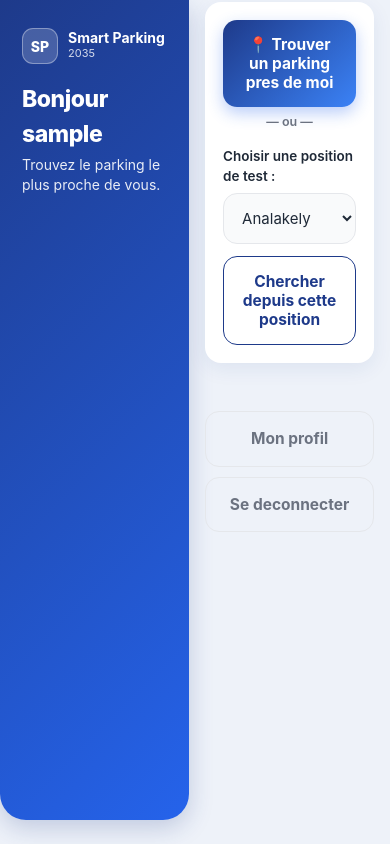
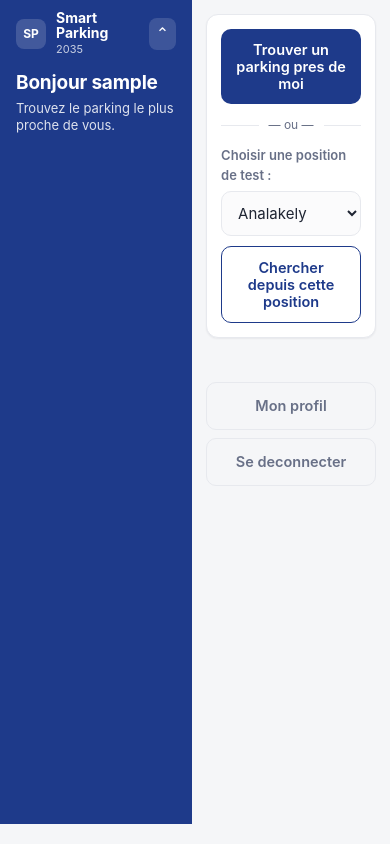
Before and after one commit to Mathieu-35/Smart_Parking_2035, a FastAPI app: page /conducteur/ in a window 390 px wide. Run offline with FastAPI, Linux system fonts and the light colour scheme; the visitor is signed in with stand-in values (Sample User, id 1); parts of the project's set-up code (start-up, migrations or seed data) failed here and were passed over.

Commit message:
refactor(mobile): en-tete compact repliable + style plus sobre
Retours utilisateur : l'en-tete bleu prenait trop de place et le rendu
faisait trop "genere par IA".

- en-tete transforme en barre compacte (sticky) avec un bouton chevron
  qui replie/deplie le bloc "Bonjour + sous-titre" (classe .replie)
- suppression du degrade (bleu plat), des emojis et des coins tres
  arrondis ; paddings resserres, ombres grises legeres
- conducteur + gardien : meme en-tete, memes id, JS inchange
- sw.js : cache v3 -> v4

Co-Authored-By: Claude Opus 4.7 <noreply@anthropic.com>

```diff
--- a/app/static/css/mobile.css
+++ b/app/static/css/mobile.css
@@ -1,291 +1,291 @@
 /* =============================================================
-   mobile.css  -  Design "app moderne" pour les pages MOBILES
-   (conducteur + gardien) UNIQUEMENT.
-
-   Ce fichier est separe de style.css (qui sert a l'admin web).
-   Ainsi, changer le design mobile ne touche JAMAIS l'admin.
-
-   Idee du design : un grand en-tete bleu degrade arrondi en bas,
-   puis des cartes blanches arrondies avec une ombre douce.
+   mobile.css  -  Interface mobile (conducteur + gardien)
+   Style sobre, compact. Separe de style.css (admin web intact).
    ============================================================= */
 
-/* ----- Couleurs et reglages du theme mobile ----- */
 :root {
-  --m-bleu:        #1e3a8a;   /* bleu fonce (couleur de l'app) */
-  --m-bleu-clair:  #2563eb;   /* bleu plus clair (degrade) */
-  --m-bleu-vif:    #3b82f6;   /* bleu vif (survol/active) */
-  --m-fond:        #eef2f9;   /* fond gris-bleute tres doux */
-  --m-surface:     #ffffff;   /* blanc des cartes */
-  --m-texte:       #1f2937;   /* texte principal */
-  --m-texte-doux:  #6b7280;   /* texte secondaire (gris) */
-  --m-vert:        #16a34a;   /* vert "recommande / succes" */
-  --m-vert-fond:   #dcfce7;
-  --m-rouge:       #dc2626;   /* rouge "erreur" */
-  --m-rouge-fond:  #fee2e2;
-  --m-bord:        #e5e7eb;   /* bord tres clair */
-  --m-rayon:       16px;      /* coins arrondis des cartes */
-  --m-rayon-btn:   14px;      /* coins arrondis des boutons */
-  --m-ombre:       0 6px 20px rgba(30, 58, 138, 0.08);
+  --m-bleu:        #1e3a8a;   /* bleu principal (plat, sans degrade) */
+  --m-bleu-fonce:  #172e6e;   /* bleu plus fonce (appui) */
+  --m-fond:        #f5f6f8;   /* fond gris neutre */
+  --m-surface:     #ffffff;
+  --m-texte:       #1f2533;
+  --m-texte-doux:  #687087;
+  --m-vert:        #157347;
+  --m-vert-fond:   #e7f4ec;
+  --m-rouge:       #b42318;
+  --m-rouge-fond:  #fdeceb;
+  --m-bord:        #e7e9ee;
+  --m-rayon:       12px;
+  --m-ombre:       0 1px 2px rgba(16, 24, 40, 0.06);
 }
 
-/* ----- L'ecran complet (fond doux, occupe toute la hauteur) ----- */
+/* ----- Ecran complet ----- */
 .m-screen {
   min-height: 100vh;
   background: var(--m-fond);
   color: var(--m-texte);
-  /* On laisse de la place pour l'encoche de l'iPhone en haut/bas. */
-  padding-bottom: calc(24px + env(safe-area-inset-bottom));
+  padding-bottom: calc(20px + env(safe-area-inset-bottom));
 }
 
-/* ----- L'en-tete bleu degrade, arrondi en bas ----- */
+/* ----- En-tete : barre compacte, repliable ----- */
 .m-header {
-  background: linear-gradient(135deg, var(--m-bleu) 0%, var(--m-bleu-clair) 100%);
+  background: var(--m-bleu);
   color: #ffffff;
-  padding: calc(28px + env(safe-area-inset-top)) 22px 28px 22px;
-  border-radius: 0 0 26px 26px;
-  box-shadow: 0 8px 24px rgba(30, 58, 138, 0.22);
+  padding: calc(10px + env(safe-area-inset-top)) 16px 12px 16px;
+  position: sticky;
+  top: 0;
+  z-index: 30;
 }
 
-/* La petite marque "SP / Smart Parking 2035" dans l'en-tete */
-.m-brand {
+/* Ligne du haut : logo + nom a gauche, bouton replier a droite */
+.m-bar {
   display: flex;
   align-items: center;
   gap: 10px;
-  margin-bottom: 18px;
 }
 .m-brand-icon {
-  width: 36px;
-  height: 36px;
-  background: rgba(255, 255, 255, 0.18);
-  border: 1px solid rgba(255, 255, 255, 0.35);
-  border-radius: 11px;
+  width: 30px;
+  height: 30px;
+  background: rgba(255, 255, 255, 0.16);
+  border-radius: 8px;
   display: flex;
   align-items: center;
   justify-content: center;
-  font-size: 14px;
-  font-weight: 800;
+  font-size: 12px;
+  font-weight: 700;
   color: #ffffff;
+  flex-shrink: 0;
 }
 .m-brand-name { font-size: 14px; font-weight: 700; line-height: 1.1; }
-.m-brand-year { font-size: 11px; opacity: 0.8; }
+.m-brand-year { font-size: 11px; opacity: 0.75; }
 
-.m-greeting { font-size: 23px; font-weight: 800; letter-spacing: -0.02em; }
-.m-subtitle { font-size: 14px; opacity: 0.9; margin-top: 4px; line-height: 1.4; }
+/* Le bouton chevron pour replier/deplier l'en-tete */
+.m-toggle {
+  margin-left: auto;
+  width: 32px;
+  height: 32px;
+  border: none;
+  background: rgba(255, 255, 255, 0.14);
+  color: #ffffff;
+  border-radius: 8px;
+  font-size: 16px;
+  line-height: 1;
+  cursor: pointer;
+  display: flex;
+  align-items: center;
+  justify-content: center;
+}
 
-/* ----- La zone de contenu (sous l'en-tete) ----- */
+/* Le bloc "Bonjour + sous-titre" : c'est lui qu'on replie */
+.m-hero {
+  margin-top: 12px;
+  overflow: hidden;
+  transition: max-height 0.2s ease, opacity 0.2s ease, margin-top 0.2s ease;
+  max-height: 120px;
+  opacity: 1;
+}
+.m-greeting { font-size: 19px; font-weight: 700; letter-spacing: -0.01em; }
+.m-subtitle { font-size: 13px; opacity: 0.85; margin-top: 2px; line-height: 1.35; }
+
+/* Etat replie : le bloc disparait, il ne reste que la barre fine */
+.m-header.replie .m-hero {
+  max-height: 0;
+  opacity: 0;
+  margin-top: 0;
+}
+.m-header.replie .m-toggle { transform: rotate(180deg); }
+
+/* ----- Contenu ----- */
 .m-content {
-  padding: 18px 16px 0 16px;
+  padding: 14px 14px 0 14px;
   max-width: 560px;
   margin: 0 auto;
 }
 
-/* On remonte un peu le contenu pour qu'il "chevauche" l'en-tete. */
-.m-content--overlap { margin-top: -16px; }
-
-/* ----- Une carte blanche arrondie avec ombre douce ----- */
+/* ----- Carte blanche ----- */
 .m-card {
   background: var(--m-surface);
+  border: 1px solid var(--m-bord);
   border-radius: var(--m-rayon);
   box-shadow: var(--m-ombre);
-  padding: 18px;
-  margin-bottom: 14px;
+  padding: 14px;
+  margin-bottom: 12px;
 }
 
-/* Petit titre de section a l'interieur d'une carte */
-.m-card-label {
-  font-size: 12px;
-  font-weight: 700;
-  text-transform: uppercase;
-  letter-spacing: 0.04em;
-  color: var(--m-texte-doux);
-  margin-bottom: 10px;
-}
-
-/* ----- Les boutons (pleine largeur, bien arrondis) ----- */
+/* ----- Boutons ----- */
 .m-btn {
   display: flex;
   align-items: center;
   justify-content: center;
-  gap: 8px;
+  gap: 7px;
   width: 100%;
-  padding: 15px 16px;
-  border-radius: var(--m-rayon-btn);
-  font-size: 15.5px;
-  font-weight: 700;
+  padding: 12px 14px;
+  border-radius: 10px;
+  font-size: 14.5px;
+  font-weight: 600;
   font-family: var(--font);
   border: none;
   cursor: pointer;
   text-decoration: none;
-  transition: transform 0.05s ease, filter 0.15s ease, background 0.15s ease;
+  transition: background 0.12s ease;
 }
-.m-btn:active { transform: scale(0.98); }   /* petit effet "appui" */
-
-.m-btn-primary {
-  background: linear-gradient(135deg, var(--m-bleu) 0%, var(--m-bleu-vif) 100%);
-  color: #ffffff;
-  box-shadow: 0 6px 16px rgba(37, 99, 235, 0.32);
-}
-.m-btn-primary:active { filter: brightness(0.95); }
+.m-btn-primary { background: var(--m-bleu); color: #ffffff; }
+.m-btn-primary:active { background: var(--m-bleu-fonce); }
 
 .m-btn-secondary {
-  background: #ffffff;
+  background: var(--m-surface);
   color: var(--m-bleu);
-  border: 1.5px solid var(--m-bleu);
+  border: 1px solid var(--m-bleu);
 }
-.m-btn-secondary:active { background: #f0f5ff; }
+.m-btn-secondary:active { background: #eef2fb; }
 
 .m-btn-ghost {
   background: transparent;
   color: var(--m-texte-doux);
-  border: 1.5px solid var(--m-bord);
+  border: 1px solid var(--m-bord);
 }
-.m-btn-ghost:active { background: #f3f4f6; }
+.m-btn-ghost:active { background: #eef0f3; }
 
-/* Petite marge entre boutons empiles */
-.m-btn + .m-btn { margin-top: 10px; }
+.m-btn + .m-btn { margin-top: 8px; }
 
-/* ----- Champs de saisie (input / select) ----- */
+/* ----- Champs ----- */
 .m-field {
   width: 100%;
-  padding: 14px 14px;
-  border: 1.5px solid var(--m-bord);
-  border-radius: var(--m-rayon-btn);
+  padding: 11px 12px;
+  border: 1px solid var(--m-bord);
+  border-radius: 10px;
   font-size: 15px;
   font-family: var(--font);
   color: var(--m-texte);
-  background: #f9fafb;
-  margin-bottom: 12px;
+  background: #fbfbfc;
+  margin-bottom: 10px;
 }
 .m-field:focus {
   outline: none;
-  border-color: var(--m-bleu-clair);
+  border-color: var(--m-bleu);
   background: #ffffff;
-  box-shadow: 0 0 0 3px rgba(37, 99, 235, 0.15);
 }
 .m-label {
   display: block;
-  font-size: 13.5px;
+  font-size: 13px;
   font-weight: 600;
-  color: var(--m-texte);
-  margin-bottom: 7px;
+  color: var(--m-texte-doux);
+  margin-bottom: 6px;
 }
 
-/* Deux boutons cote a cote (gardien : entree / sortie) */
-.m-row {
-  display: flex;
-  gap: 10px;
-}
+/* Deux boutons cote a cote (gardien) */
+.m-row { display: flex; gap: 8px; }
 .m-row .m-btn { margin-top: 0; }
 
-/* Petit separateur "ou" entre deux blocs */
+/* Separateur "ou" */
 .m-or {
+  display: flex;
+  align-items: center;
+  gap: 10px;
   text-align: center;
-  font-size: 12.5px;
+  font-size: 12px;
   color: var(--m-texte-doux);
-  margin: 6px 0 14px 0;
-  font-weight: 600;
+  margin: 12px 0;
+}
+.m-or::before, .m-or::after {
+  content: "";
+  flex: 1;
+  height: 1px;
+  background: var(--m-bord);
 }
 
-/* ----- Petite zone de message (chargement, infos) ----- */
+/* ----- Message ----- */
 .m-message {
-  font-size: 13.5px;
+  font-size: 13px;
   color: var(--m-texte-doux);
-  text-align: center;
-  margin-bottom: 12px;
-  min-height: 18px;
+  margin: 2px 2px 10px 2px;
+  min-height: 16px;
 }
 
-/* ----- Une carte de RESULTAT (un parking recommande) ----- */
+/* ----- Carte de resultat (un parking) ----- */
 .m-result {
   background: var(--m-surface);
   border: 1px solid var(--m-bord);
   border-radius: var(--m-rayon);
   box-shadow: var(--m-ombre);
-  padding: 16px;
-  margin-bottom: 12px;
+  padding: 14px;
+  margin-bottom: 10px;
 }
-/* La 1ere carte (le parking recommande) a un lisere bleu a gauche. */
-.m-result--top { border-left: 4px solid var(--m-bleu-clair); }
+.m-result--top { border-left: 3px solid var(--m-bleu); }
 
 .m-result-head {
   display: flex;
   align-items: center;
   justify-content: space-between;
   gap: 8px;
-  margin-bottom: 10px;
+  margin-bottom: 8px;
 }
-.m-result-name { font-size: 16.5px; font-weight: 700; }
+.m-result-name { font-size: 15.5px; font-weight: 700; }
 
-/* Le badge "pilule" (vert = recommande) */
 .m-badge {
-  display: inline-flex;
-  align-items: center;
-  gap: 4px;
-  padding: 4px 10px;
-  border-radius: 999px;
-  font-size: 11.5px;
+  padding: 3px 9px;
+  border-radius: 6px;
+  font-size: 11px;
   font-weight: 700;
+  text-transform: uppercase;
+  letter-spacing: 0.03em;
   background: var(--m-vert-fond);
   color: var(--m-vert);
   white-space: nowrap;
 }
 
-/* Les "stats" du parking (distance, places) en pilules grises */
-.m-chips { display: flex; flex-wrap: wrap; gap: 8px; margin-bottom: 10px; }
+/* Stats du parking */
+.m-chips { display: flex; flex-wrap: wrap; gap: 7px; margin-bottom: 9px; }
 .m-chip {
-  display: inline-flex;
-  align-items: center;
-  gap: 5px;
-  padding: 6px 11px;
-  border-radius: 999px;
-  background: #eef2f9;
+  padding: 4px 9px;
+  border-radius: 6px;
+  background: #eef2fb;
   color: var(--m-bleu);
-  font-size: 13px;
+  font-size: 12.5px;
   font-weight: 600;
 }
 
-/* L'itineraire en toutes lettres */
+/* Itineraire */
 .m-route {
-  font-size: 13px;
+  font-size: 12.5px;
   color: var(--m-texte);
-  background: #f9fafb;
-  border-radius: 10px;
-  padding: 9px 11px;
-  margin-bottom: 8px;
-  line-height: 1.5;
+  background: #f7f8fa;
+  border-radius: 8px;
+  padding: 8px 10px;
+  margin-bottom: 7px;
+  line-height: 1.45;
 }
-.m-route b { color: var(--m-bleu); }
+.m-route b { color: var(--m-texte-doux); font-weight: 600; }
 
-/* La preuve d'optimisation A* (petit texte gris) */
 .m-explore {
-  font-size: 12px;
+  font-size: 11.5px;
   color: var(--m-texte-doux);
-  margin-bottom: 12px;
+  margin-bottom: 10px;
 }
 
-/* ----- Bandeaux de message (succes / erreur) version mobile ----- */
+/* ----- Bandeaux succes / erreur ----- */
 .m-alert {
-  padding: 13px 14px;
-  border-radius: 12px;
-  font-size: 14px;
-  font-weight: 600;
+  padding: 11px 12px;
+  border-radius: 10px;
+  font-size: 13.5px;
+  font-weight: 500;
   line-height: 1.45;
 }
 .m-alert-success { background: var(--m-vert-fond); color: var(--m-vert); }
 .m-alert-error   { background: var(--m-rouge-fond); color: var(--m-rouge); }
 
-/* ----- La carte Leaflet (coins arrondis) ----- */
+/* ----- Carte Leaflet ----- */
 .m-map {
-  height: 320px;
+  height: 300px;
   border-radius: var(--m-rayon);
-  box-shadow: var(--m-ombre);
+  border: 1px solid var(--m-bord);
   overflow: hidden;
-  margin-top: 4px;
+  margin-top: 2px;
 }
 
-/* La zone camera du scanner QR (gardien) */
+/* Zone camera (scanner QR) */
 .m-camera {
   border-radius: var(--m-rayon);
   overflow: hidden;
-  margin-bottom: 14px;
+  margin-bottom: 12px;
 }
--- a/app/static/sw.js
+++ b/app/static/sw.js
@@ -21,7 +21,7 @@
 // On donne un nom + un numero de version a notre cache.
 // Si on change les fichiers, on augmente le numero (v2, v3...)
 // pour que le navigateur remplace l'ancien cache.
-var NOM_CACHE = "smart-parking-v3";
+var NOM_CACHE = "smart-parking-v4";
 
 // La liste des fichiers a garder pour le hors-ligne.
 var FICHIERS_A_GARDER = [
--- a/app/templates/conducteur/home.html
+++ b/app/templates/conducteur/home.html
@@ -20,27 +20,31 @@
 </head>
 <body class="m-screen">
 
-  <!-- ===================== EN-TETE BLEU ===================== -->
-  <header class="m-header">
-    <div class="m-brand">
+  <!-- ===================== EN-TETE (barre compacte, repliable) ===================== -->
+  <header class="m-header" id="entete">
+    <div class="m-bar">
       <div class="m-brand-icon">SP</div>
       <div>
         <div class="m-brand-name">Smart Parking</div>
         <div class="m-brand-year">2035</div>
       </div>
+      <!-- Bouton chevron : replie / deplie le bloc "Bonjour". -->
+      <button class="m-toggle" id="bouton-replier" title="Reduire l'en-tete">⌃</button>
     </div>
-    <div class="m-greeting">Bonjour {{ request.session.get("user_nom", "") }}</div>
-    <div class="m-subtitle">Trouvez le parking le plus proche de vous.</div>
+    <div class="m-hero">
+      <div class="m-greeting">Bonjour {{ request.session.get("user_nom", "") }}</div>
+      <div class="m-subtitle">Trouvez le parking le plus proche de vous.</div>
+    </div>
   </header>
 
   <!-- ===================== CONTENU ===================== -->
-  <main class="m-content m-content--overlap">
+  <main class="m-content">
 
     <!-- Carte d'action : trouver un parking -->
     <div class="m-card">
       <!-- Le gros bouton : quand on clique, on demande la position GPS. -->
       <button id="bouton-chercher" class="m-btn m-btn-primary">
-        📍 Trouver un parking pres de moi
+        Trouver un parking pres de moi
       </button>
 
       <div class="m-or">— ou —</div>
@@ -88,6 +92,13 @@
     if ("serviceWorker" in navigator) {
       navigator.serviceWorker.register("/sw.js");
     }
+
+    // Bouton "replier l'en-tete" : on ajoute/enleve la classe "replie".
+    var entete = document.getElementById("entete");
+    var boutonReplier = document.getElementById("bouton-replier");
+    boutonReplier.addEventListener("click", function () {
+      entete.classList.toggle("replie");
+    });
   </script>
 
   <!-- Librairie de carte Leaflet (chargee depuis internet). -->
@@ -247,7 +258,7 @@
         var badge = "";
         var classeTop = "";
         if (i === 0) {
-          badge = '<span class="m-badge">✅ Recommande</span>';
+          badge = '<span class="m-badge">Recommande</span>';
           classeTop = " m-result--top";
         }
 
@@ -260,8 +271,8 @@
             '</div>' +
             // Les "stats" en pilules : distance + places libres.
             '<div class="m-chips">' +
-              '<span class="m-chip">🚗 ' + p.distance + ' m</span>' +
-              '<span class="m-chip">🅿️ ' + p.places_disponibles + ' places</span>' +
+              '<span class="m-chip">' + p.distance + ' m</span>' +
+              '<span class="m-chip">' + p.places_disponibles + ' places libres</span>' +
             '</div>' +
             // L'itineraire choisi par A* (la suite de carrefours).
             '<div class="m-route"><b>Itineraire :</b> ' + itineraire + '</div>' +
```
Also changed, not shown: app/templates/gardien/home.html (+18 -8 lines).
